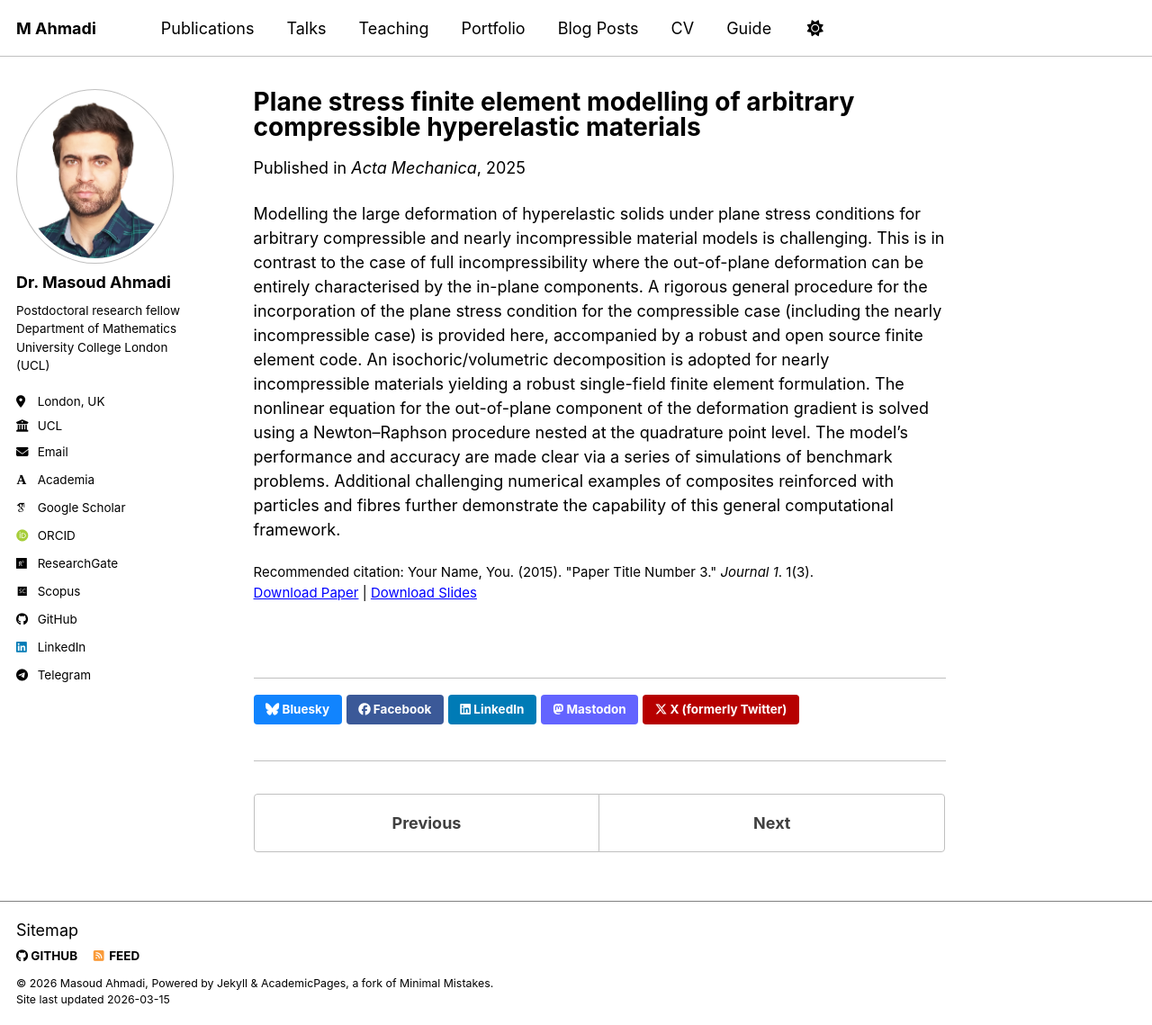
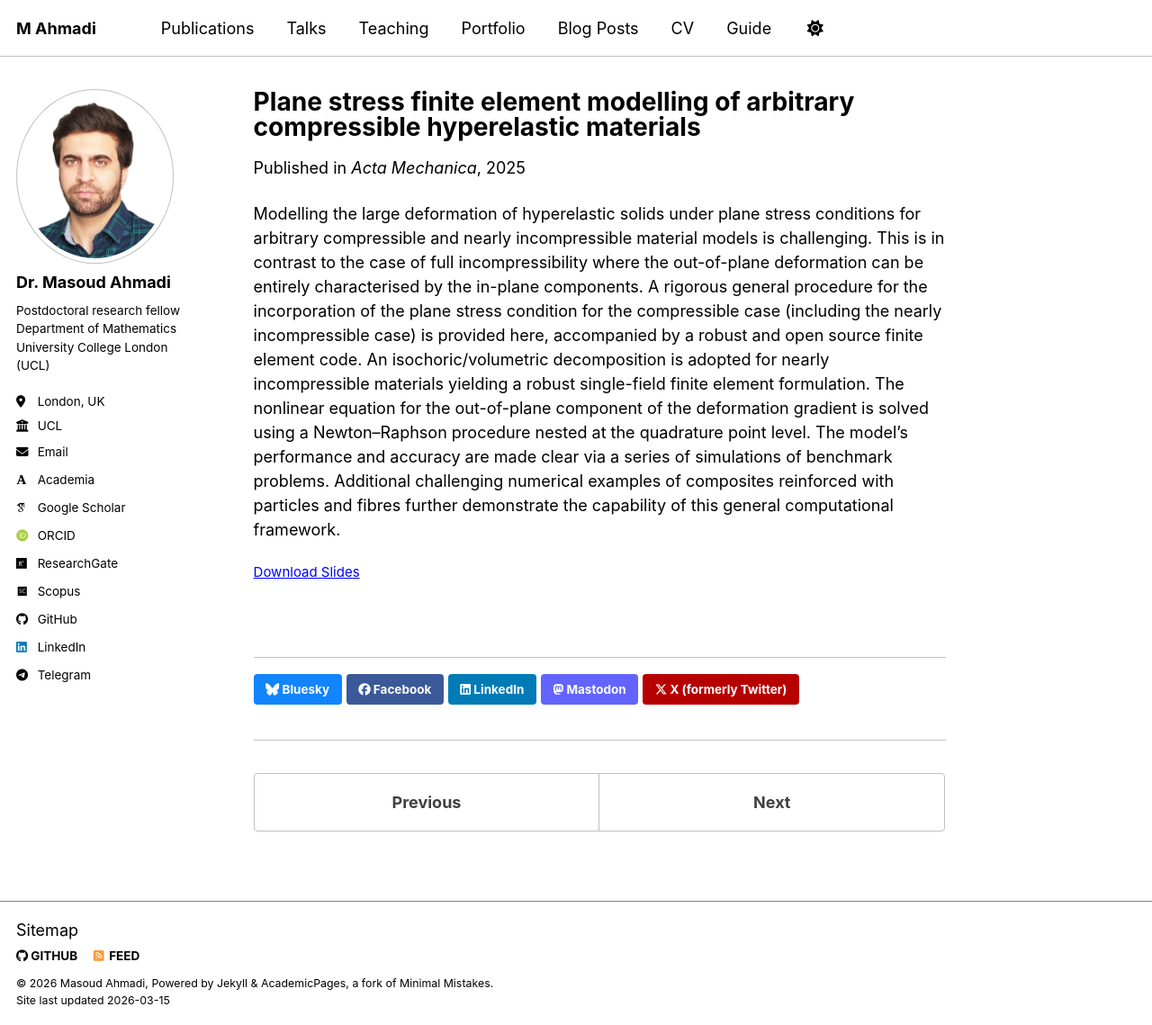
Before and after one commit to Masoud16ahm/Masoud16ahm.github.io, a Jekyll site: the page built from _publications/2025-Plane-stress-finite-element-modelling.md, in a window 1280 px wide and 1139 px high. Shown: the whole window at 90% size. Built offline with Jekyll 4.4.1, drawn with Linux system fonts in a browser that asks for light colours; some web fonts are replaced; a script bundle is joined from its source files by our own code; library files that are not in the unit come from our copies.

Commit message:
Update 2025-Plane-stress-finite-element-modelling.md

```diff
--- a/_publications/2025-Plane-stress-finite-element-modelling.md
+++ b/_publications/2025-Plane-stress-finite-element-modelling.md
@@ -8,6 +8,6 @@
 venue: 'Acta Mechanica'
 slidesurl: 'https://zenodo.org/records/11636988'
 paperurl: 'https://link.springer.com/content/pdf/10.1007/s00707-025-04310-z.pdf'
-citation: 'Your Name, You. (2015). &quot;Paper Title Number 3.&quot; <i>Journal 1</i>. 1(3).'
+citation:
 ---
 Modelling the large deformation of hyperelastic solids under plane stress conditions for arbitrary compressible and nearly incompressible material models is challenging. This is in contrast to the case of full incompressibility where the out-of-plane deformation can be entirely characterised by the in-plane components. A rigorous general procedure for the incorporation of the plane stress condition for the compressible case (including the nearly incompressible case) is provided here, accompanied by a robust and open source finite element code. An isochoric/volumetric decomposition is adopted for nearly incompressible materials yielding a robust single-field finite element formulation. The nonlinear equation for the out-of-plane component of the deformation gradient is solved using a Newton–Raphson procedure nested at the quadrature point level. The model’s performance and accuracy are made clear via a series of simulations of benchmark problems. Additional challenging numerical examples of composites reinforced with particles and fibres further demonstrate the capability of this general computational framework.
```
